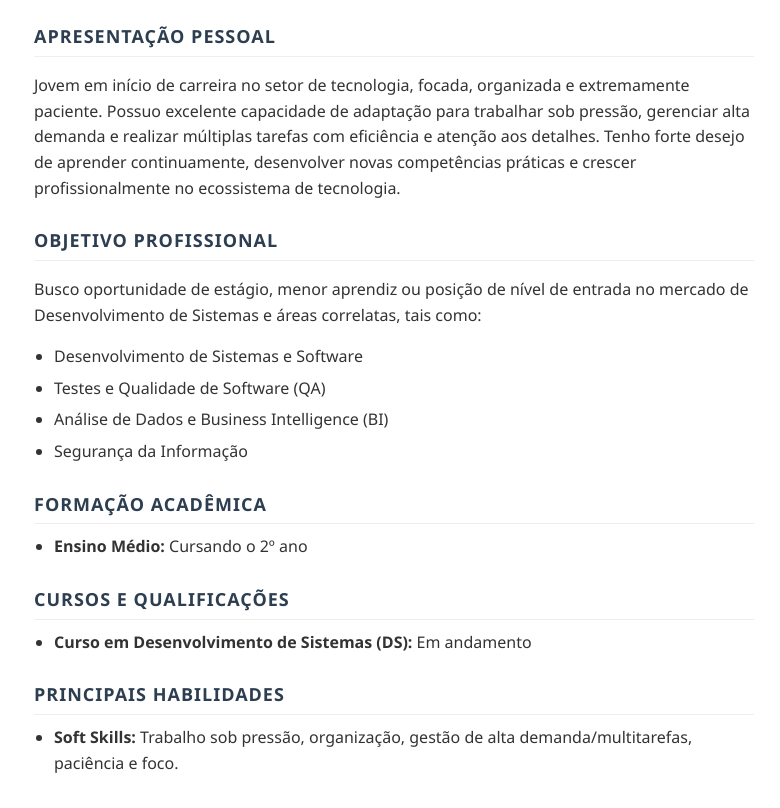
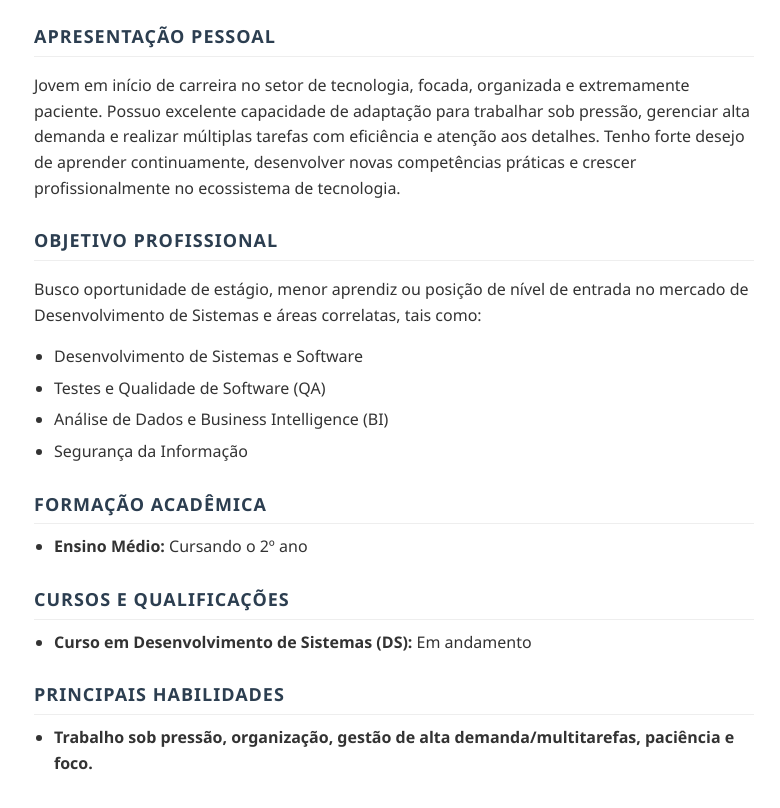
Before and after one commit to IsabellaAmaro2/IsabellaAmaro2.githud.io, a plain HTML site: page index.html in a window 1280 px wide. Shown: the part 186-994 px from the top of the page, without its empty margins (246-1026 px from the left). Drawn offline with Linux system fonts and the light colour scheme.

Commit message:
Update index.html

```diff
--- a/index.html
+++ b/index.html
@@ -82,7 +82,7 @@
 
         <h2>Principais Habilidades</h2>
         <ul>
-            <li><strong>Soft Skills:</strong> Trabalho sob pressão, organização, gestão de alta demanda/multitarefas, paciência e foco.</li>
+            <li><strong> Trabalho sob pressão, organização, gestão de alta demanda/multitarefas, paciência e foco.</li>
             </ul>
     </div>
 </body>
```
